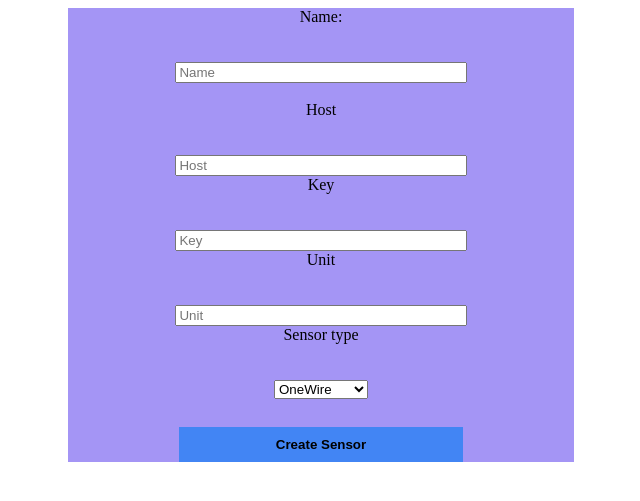
After one commit to duicul/DjangoSolarMonitor, a Django app: page /sensorcreate/ in a window 1280 px wide. The commit adds this page. Shown: the top 501 px of the page, without its empty margins (319-959 px from the left). Run offline with Django 5.2, Linux system fonts and the light colour scheme.

Commit message:
sensor forms

```diff
--- a/SolarMonitor/SolarMonitor/urls.py
+++ b/SolarMonitor/SolarMonitor/urls.py
@@ -19,15 +19,18 @@ from django.urls import path, include  # new
 from django.views.generic.base import TemplateView  # new
 import accounts.views
 from accounts.views import MainView
-from main.views import SensorListView, SensorValueListView
+from main.views import SensorListView, SensorValueListView, SensorCreateView,\
+    SensorDeleteView
 urlpatterns = [
-    path('',MainView.as_view()),
+    path('',MainView.as_view(),name="index"),
     path('logout/',accounts.views.logout_view),
     path("", include("django.contrib.auth.urls")),
     path("signup/",accounts.views.SignUpView.as_view(),name="signup"),
     path("changepassword/",accounts.views.change_password, name='change_password'),
     path("sensor/", SensorListView.as_view(), name="sensor-list"),
     path("sensor/<int:id>/", SensorValueListView.as_view(), name="sensor-value-list"),
+    path("sensorcreate/",SensorCreateView.as_view(),name="sensor-create"),
+    path("sensordelete/<int:pk>/",SensorDeleteView.as_view(),name="sensor-delete") #pk needed in url for deletion
     #path('admin/', admin.site.urls),
     #path('login/', main.views.login,name="login"),
     #path("accounts/", include("accounts.urls")),  # new
--- a/SolarMonitor/main/models.py
+++ b/SolarMonitor/main/models.py
@@ -1,11 +1,15 @@
 from django.db import models
+from django.core.validators import URLValidator
+
+SENSOR_TYPES = ["OneWire","WeatherAPI","DCVoltage"]
 
 class Sensor(models.Model):
     id = models.BigAutoField(primary_key=True)
     name = models.CharField(max_length = 100, unique=True)
-    ip_location = models.CharField(max_length = 100)
-    unit = models.CharField(max_length = 100)
-
+    host = models.CharField(max_length = 100,validators = [URLValidator()])
+    unit = models.CharField(max_length = 100,default="C")
+    sensor_type = models.CharField(max_length = 100,default="OneWire")
+    key = models.CharField(max_length = 100,default="")
     def getDict(self):
         return {"id":self.id,"name":self.name,"ip_location":self.ip_location,"unit":self.unit}
 
@@ -20,7 +24,7 @@ class SensorValue(models.Model):
 
 class Inverter(models.Model):
     id = models.BigAutoField(primary_key=True)
-    ip_location = models.CharField(max_length = 100)
+    host = models.CharField(max_length = 100)
     name = models.CharField(max_length = 100, unique=True)
     pass
 
--- a/SolarMonitor/main/views.py
+++ b/SolarMonitor/main/views.py
@@ -1,16 +1,21 @@
 import logging
 from django.http.response import HttpResponseRedirect,HttpResponse
+from accounts.views import MainView
+from django.core.exceptions import ValidationError
 logger = logging.getLogger("django")
 from main.LoginForm import LoginForm
 import hashlib
 from django.shortcuts import render
-import json
-
+from django.urls import reverse_lazy
+from django.views.generic import CreateView
 from django.utils import timezone
 from django.views.generic.list import ListView
 from django.views.generic.base import TemplateView
-from main.models import Sensor, SensorValue
-
+from django.views.generic.edit import DeleteView
+from main.models import Sensor, SensorValue, SENSOR_TYPES
+from django import forms
+from django.forms import ModelForm
+from .models import Sensor
 
 class SensorListView(ListView):
     model = Sensor
@@ -33,9 +38,30 @@ class SensorValueListView(TemplateView):
 
     def get_context_data(self, **kwargs):
         context = super().get_context_data(**kwargs)
-        request = super().get
         context["sensorvalues"] = self.sensorvalues
         return context
+
+class SensorCreateForm(ModelForm):
+    class Meta:
+        model = Sensor
+        fields = ["name", "host", "unit","sensor_type","key"]
+
+
+
+class SensorCreateView(CreateView):
+    form_class = SensorCreateForm
+    success_url = reverse_lazy("sensor-list")
+    template_name = "main/sensor_create.html"
+    sensor_types = SENSOR_TYPES
+
+    def get_context_data(self, **kwargs):
+        context = super().get_context_data(**kwargs)
+        context["sensor_types"] = self.sensor_types
+        return context
+
+class SensorDeleteView(DeleteView):
+    model = Sensor
+    success_url = reverse_lazy("sensor-list")
 
 """def index(request):
     username=None
--- /dev/null
+++ b/SolarMonitor/templates/main/sensor_create.html
@@ -0,0 +1,79 @@
+<!-- templates/registration/signup.html -->
+{% extends "../base.html" %}
+
+{% block title %}Sign Up{% endblock %}
+
+{% block content %}
+   <form style="width:40%;height:40%;background-color:#A495F5" name = "form"
+         method = "POST" >{% csrf_token %}
+         {{ form.non_field_errors }}
+         <div style = "max-width:70%;">
+            <center>
+            {{ form.name.label_tag }}<br/>
+            {{ form.name.help_text }}<br/>
+            {{ form.name.errors }} <br/>
+               <input type = "text" style = "width:80%;"
+                  placeholder = "{{ form.name.label }}" name = "{{ form.name.name }}" required />
+
+            </center>
+         </div>
+
+         <br>
+
+         <div style = "max-width:70%;">
+            <center>
+            {{ form.host.label }}<br/>
+            {{ form.host.help_text }}<br/>
+            {{ form.host.errors }} <br/>
+               <input type = "text" style = "width:80%;"
+                  placeholder = "{{ form.host.label }}" name = "{{ form.host.name }}" required/>
+            </center>
+         </div>
+
+         <div style = "max-width:70%;">
+            <center>
+            {{ form.key.label }}<br/>
+            {{ form.key.help_text }}<br/>
+            {{ form.key.errors }} <br/>
+               <input type = "text" style = "width:80%;"
+                  placeholder = "{{ form.key.label }}" name = "{{ form.key.name }}" required/>
+            </center>
+         </div>
+
+         <div style = "max-width:70%;">
+            <center>
+            {{ form.unit.label }}<br/>
+            {{ form.unit.help_text }}<br/>
+            {{ form.unit.errors }} <br/>
+               <input type = "text" style = "width:80%;"
+                  placeholder = "{{ form.unit.label }}" name = "{{ form.unit.name }}" required/>
+            </center>
+         </div>
+
+        <div style = "max-width:70%;">
+        {{ form.sensor_type.label }}<br/>
+        {{ form.sensor_type.help_text }}<br/>
+        {{ form.sensor_type.errors }} <br/>
+        <center>
+         <select name = "{{ form.sensor_type.name }}" required >
+            {% for type in sensor_types %}
+            <option value="{{type}}}">{{type}}</option>
+            {% endfor %}
+        </select>
+        </center>
+        </div>
+
+         <div style = "max-width:70%;">
+            <center>
+
+               <button style = "border:0px; background-color:#4285F4; margin-top:8%;
+                  height:35px; width:80%;" type = "submit"
+                  value = "Create Sensor" >
+                  <strong>Create Sensor</strong>
+               </button>
+
+            </center>
+         </div>
+
+      </form>
+{% endblock %}
--- a/SolarMonitor/templates/main/sensorvalue_list.html
+++ b/SolarMonitor/templates/main/sensorvalue_list.html
@@ -1,4 +1,6 @@
-<h1>Sensor Values</h1>
+{% extends "../base.html" %}
+{% block title %}Sensors{% endblock %}
+{% block content %}
 <ul>
 {% for sensorval in sensorvalues %}
     <li> {{sensorval.sensor.name}}</li>
@@ -8,3 +10,4 @@
     <li>No values yet.</li>
 {% endfor %}
 </ul>
+{% endblock %}
--- a/SolarMonitor/templates/registration/home.html
+++ b/SolarMonitor/templates/registration/home.html
@@ -1,5 +1,5 @@
 <!-- templates/home.html-->
-{% extends "./base.html" %}
+{% extends "../base.html" %}
 
 {% block title %}Home{% endblock %}
 
--- a/SolarMonitor/templates/registration/login.html
+++ b/SolarMonitor/templates/registration/login.html
@@ -1,4 +1,4 @@
-{% extends "./base.html" %}
+{% extends "../base.html" %}
 
 
 
--- a/SolarMonitor/templates/registration/signup.html
+++ b/SolarMonitor/templates/registration/signup.html
@@ -1,5 +1,5 @@
 <!-- templates/registration/signup.html -->
-{% extends "./base.html" %}
+{% extends "../base.html" %}
 
 {% block title %}Sign Up{% endblock %}
 
```
Also changed, not shown: SolarMonitor/templates/main/sensor_list.html (+9 -2 lines), SolarMonitor/main/migrations/0002_sensor_type_alter_sensor_unit.py (added), SolarMonitor/main/migrations/0003_rename_type_sensor_sensor_type.py (added), SolarMonitor/main/migrations/0004_rename_ip_location_inverter_host_and_more.py (added), SolarMonitor/main/migrations/0005_alter_sensor_host.py (added), SolarMonitor/templates/base.html (renamed from SolarMonitor/templates/registration/base.html).
